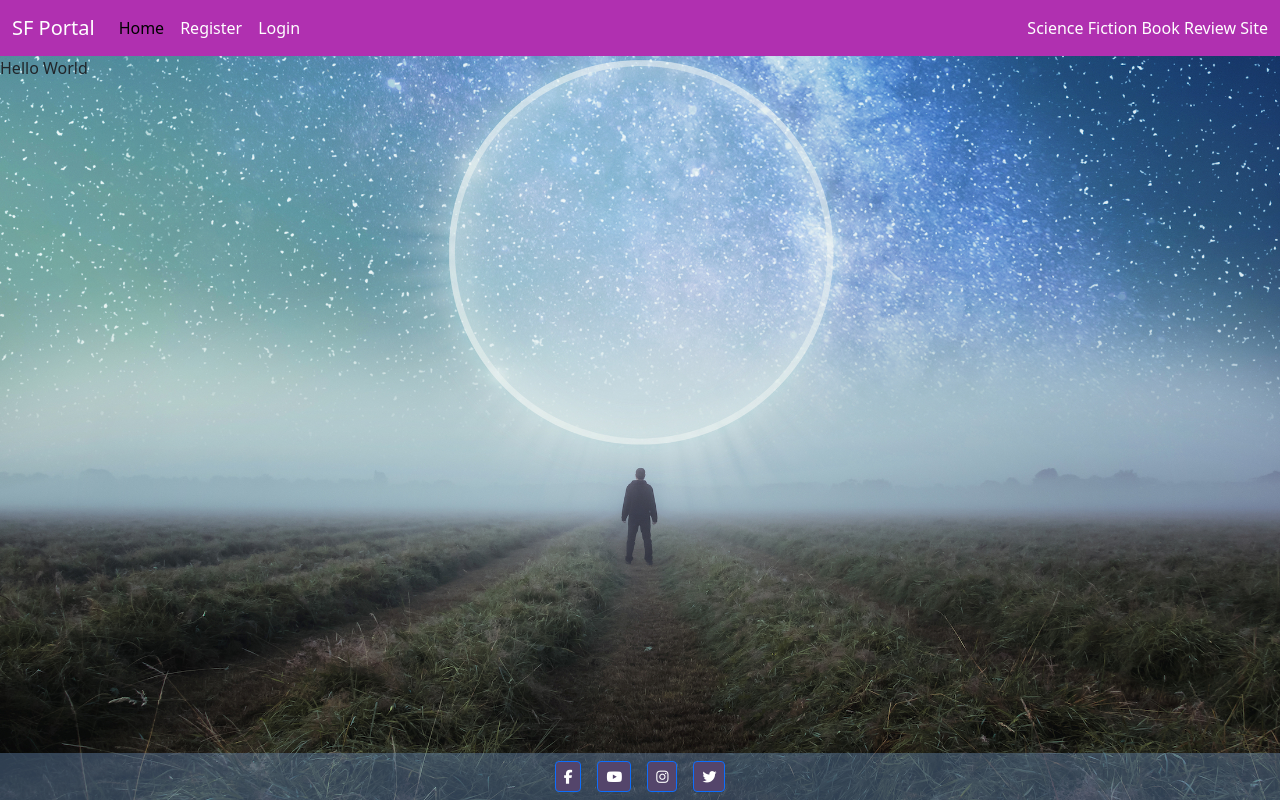
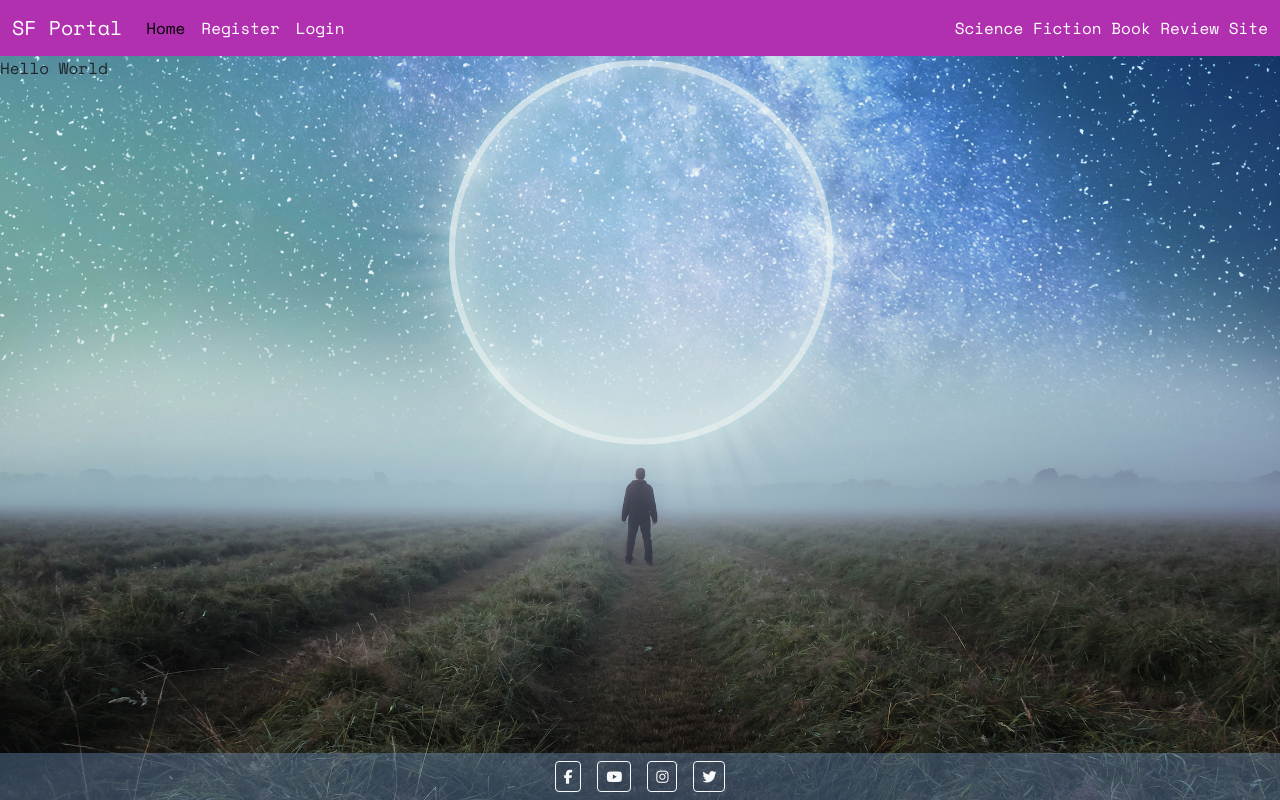
Before and after one commit to AndypSheridan/sci-fi-portal, a Django app: page / in a window 1280 px wide. Run offline with Django 3.2, Linux system fonts and the light colour scheme; data that the repository does not hold is empty; some libraries are stand-ins or nearby versions.

Commit message:
Tidy footer and add font classes

```diff
--- a/static/css/style.css
+++ b/static/css/style.css
@@ -1,3 +1,15 @@
+body {
+    font-family: 'Roboto', sans-serif;
+}
+
+.roboto {
+    font-family: 'Roboto', sans-serif;
+}
+
+.space-mono {
+    font-family: 'Space Mono', sans-serif;
+}
+
 .navbar {
     background-color: #b030b0;
 }
--- a/templates/base.html
+++ b/templates/base.html
@@ -66,16 +66,16 @@
     <!-- Remove the container if you want to extend the Footer to full width. -->
     <footer id="footer" class="text-center text-sm-start fixed-bottom">
       <div class="container d-flex justify-content-center py-2">
-        <button type="button" class="btn btn-primary btn-sm btn-floating mx-2" style="background-color: #54456b;">
+        <button type="button" class="btn btn-outline-light btn-sm btn-floating mx-2" style="background-color: transparent;">
           <i class="fab fa-facebook-f"></i>
         </button>
-        <button type="button" class="btn btn-primary btn-sm btn-floating mx-2" style="background-color: #54456b;">
+        <button type="button" class="btn btn-outline-light btn-sm btn-floating mx-2" style="background-color: transparent;">
           <i class="fab fa-youtube"></i>
         </button>
-        <button type="button" class="btn btn-primary btn-sm btn-floating mx-2" style="background-color: #54456b;">
+        <button type="button" class="btn btn-outline-light btn-sm btn-floating mx-2" style="background-color: transparent;">
           <i class="fab fa-instagram"></i>
         </button>
-        <button type="button" class="btn btn-primary btn-sm btn-floating mx-2" style="background-color: #54456b;">
+        <button type="button" class="btn btn-outline-light btn-sm btn-floating mx-2" style="background-color: transparent;">
           <i class="fab fa-twitter"></i>
         </button>
       </div>
--- a/templates/index.html
+++ b/templates/index.html
@@ -2,7 +2,7 @@
 {% load static %}
 
 {% block content %}
-<body id="home-bg-image">
+<body id="home-bg-image" class="space-mono">
 <div class="home-background">
     Hello World
 {% for book in book_list %}
```
